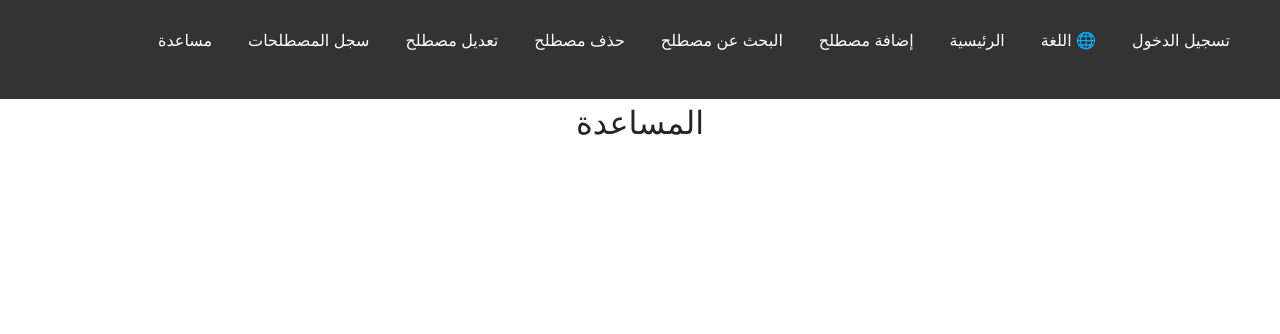
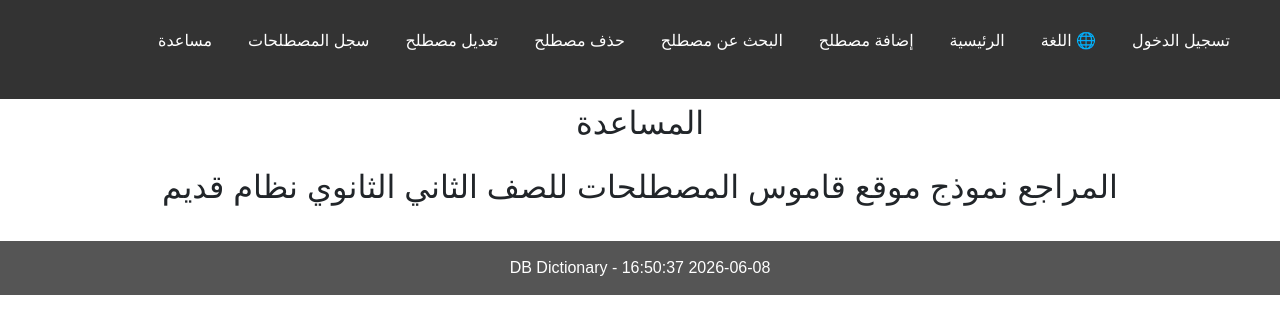
Before and after one commit to abdelrahman992-cpu/proj_25_26, a PHP site: page /terms/Help.php in a window 1280 px wide. Shown: the part 162-496 px from the top of the page. Run offline with PHP 8.4, Linux system fonts and the light colour scheme.

Commit message:
references6/6/2026

```diff
--- a/Help.php
+++ b/Help.php
@@ -19,10 +19,16 @@
   <?php
 include("header.php");
 
+if(!empty($_SESSION['user_id'])){
+    include("post.php");
+}
+
 
       ?>
 <p class="style1"><span lang="ar-eg">المساعدة</span></p>
+<p class="style1">المراجع نموذج موقع قاموس المصطلحات للصف الثاني الثانوي نظام قديم</p>
 
+<?php include("footer.php"); ?>
 </body>
 
 </html>
--- a/footer.php
+++ b/footer.php
@@ -1,7 +1,7 @@
 <!-- Footer -->
 
 <footer style="background:#555;color:white;text-align:center;padding:15px;margin-top:30px;">
-    © <?php echo date('Y-m-d H:i:s'); ?> - DB Dictionary
+     <?php echo date('Y-m-d H:i:s'); ?> - DB Dictionary
 </footer>
 
 <!-- Scripts -->
```
